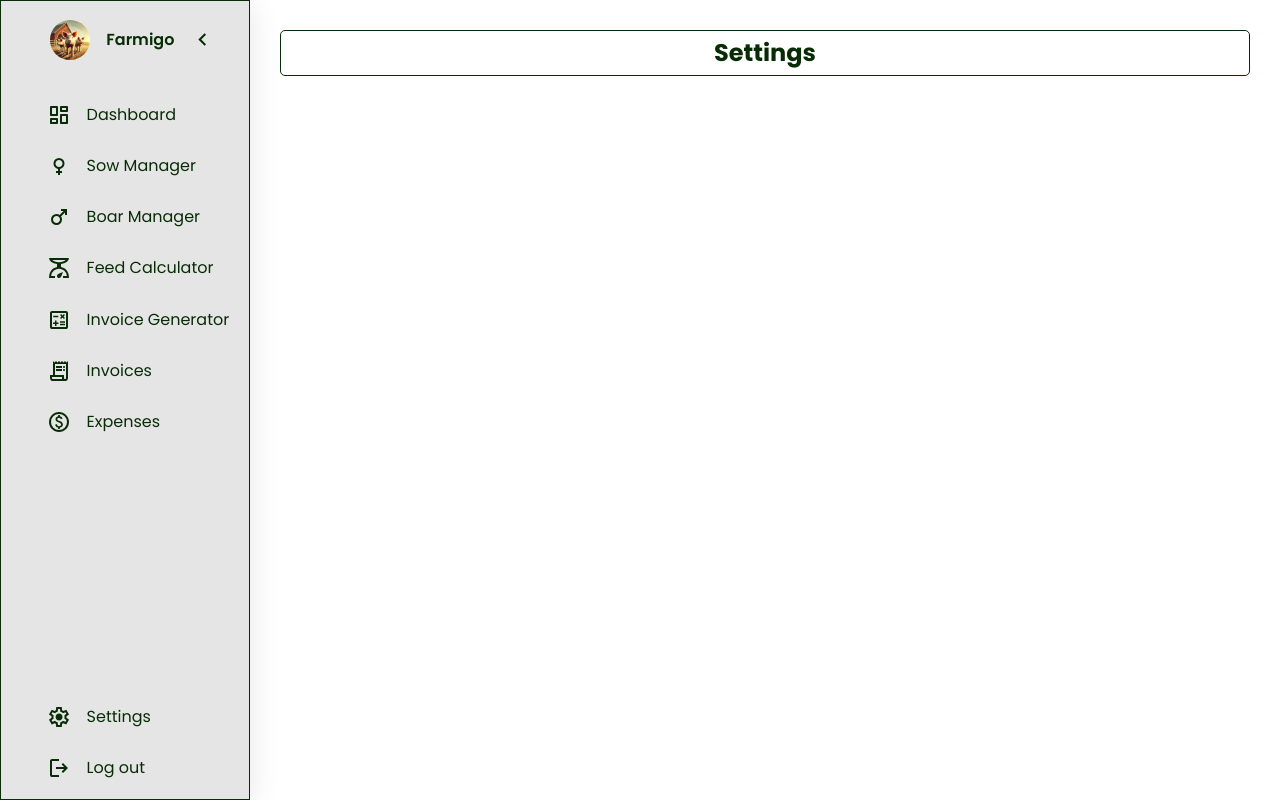
After one commit to WhiteHatOracle/python-pig-management-system, a Flask app: page /settings in a window 1280 px wide. The commit adds this page. Run offline with Flask 3, Linux system fonts and the light colour scheme; a user stored in the database is signed in.

Commit message:
added a blank settings page

```diff
--- a/app.py
+++ b/app.py
@@ -2,7 +2,6 @@ from sqlalchemy.exc import IntegrityError
 from flask_migrate import Migrate
 from flask_bcrypt import Bcrypt
 from flask_login import LoginManager, login_user, login_required, logout_user
-# from flask_sqlalchemy import SQLAlchemy
 from datetime import timedelta
 from flask import Flask, render_template, url_for, redirect, flash, make_response, request, jsonify
 from dash import dcc, html, dash_table
@@ -786,6 +785,10 @@ def delete_expense(expense_id):
     #Redirect back to the expenses record page
     return redirect(url_for('expenses'))
 
+@app.route('/settings',methods=['POST','GET'])
+@login_required
+def settings():
+    return render_template('settings.html')
 
 # Run the Dashboard
 if dash_app.layout is None:
--- a/static/css/home.css
+++ b/static/css/home.css
@@ -37,6 +37,14 @@
 *{
   margin: 0;
   padding: 0;
+}
+h2{
+  border: 1px solid var(--border-dark);
+  color: var(--text-dark);
+  text-align: center;
+  padding: 10px;
+  margin-bottom: 20px;
+  border-radius: 5px;
 }
 input::placeholder, textarea::placeholder {
   color: var(--bg-lightest); /* Replace with your desired color */
--- a/templates/home.html
+++ b/templates/home.html
@@ -71,7 +71,7 @@
         </a>
       </li>
       <li class="settings">
-        <a href="#">
+        <a href="{{url_for('settings')}}">
           <svg xmlns="http://www.w3.org/2000/svg" height="24px" viewBox="0 -960 960 960" width="24px" fill="#000000"><path d="m370-80-16-128q-13-5-24.5-12T307-235l-119 50L78-375l103-78q-1-7-1-13.5v-27q0-6.5 1-13.5L78-585l110-190 119 50q11-8 23-15t24-12l16-128h220l16 128q13 5 24.5 12t22.5 15l119-50 110 190-103 78q1 7 1 13.5v27q0 6.5-2 13.5l103 78-110 190-118-50q-11 8-23 15t-24 12L590-80H370Zm70-80h79l14-106q31-8 57.5-23.5T639-327l99 41 39-68-86-65q5-14 7-29.5t2-31.5q0-16-2-31.5t-7-29.5l86-65-39-68-99 42q-22-23-48.5-38.5T533-694l-13-106h-79l-14 106q-31 8-57.5 23.5T321-633l-99-41-39 68 86 64q-5 15-7 30t-2 32q0 16 2 31t7 30l-86 65 39 68 99-42q22 23 48.5 38.5T427-266l13 106Zm42-180q58 0 99-41t41-99q0-58-41-99t-99-41q-59 0-99.5 41T342-480q0 58 40.5 99t99.5 41Zm-2-140Z"/></svg>
           <span class="mobile-span">Settings</span>
           <span>Settings</span>
@@ -88,7 +88,7 @@
   </nav>
   <nav class="phone-top-nav-bar">
     <li>
-      <a href="#">
+      <a href="{{url_for('settings')}}">
         <svg xmlns="http://www.w3.org/2000/svg" height="24px" viewBox="0 -960 960 960" width="24px" fill="#000000"><path d="m370-80-16-128q-13-5-24.5-12T307-235l-119 50L78-375l103-78q-1-7-1-13.5v-27q0-6.5 1-13.5L78-585l110-190 119 50q11-8 23-15t24-12l16-128h220l16 128q13 5 24.5 12t22.5 15l119-50 110 190-103 78q1 7 1 13.5v27q0 6.5-2 13.5l103 78-110 190-118-50q-11 8-23 15t-24 12L590-80H370Zm70-80h79l14-106q31-8 57.5-23.5T639-327l99 41 39-68-86-65q5-14 7-29.5t2-31.5q0-16-2-31.5t-7-29.5l86-65-39-68-99 42q-22-23-48.5-38.5T533-694l-13-106h-79l-14 106q-31 8-57.5 23.5T321-633l-99-41-39 68 86 64q-5 15-7 30t-2 32q0 16 2 31t7 30l-86 65 39 68 99-42q22 23 48.5 38.5T427-266l13 106Zm42-180q58 0 99-41t41-99q0-58-41-99t-99-41q-59 0-99.5 41T342-480q0 58 40.5 99t99.5 41Zm-2-140Z"/></svg>
         <span class="mobile-span">Settings</span>
       </a>
--- /dev/null
+++ b/templates/settings.html
@@ -0,0 +1,16 @@
+{% extends "home.html" %}
+
+{% block title %}Settings{% endblock %}
+
+{% block head %}
+  <meta name="viewport" content="width=device-width, initial-scale=1.0">
+  <link rel="stylesheet" href="{{ url_for('static', filename='css/home.css' )}}">
+  <link rel="stylesheet" href="{{ url_for('static', filename='css/settings.css' )}}">
+  <script type="text/javascript" src="{{ url_for('static', filename='js/home.js')}}" defer></script>
+{% endblock %}
+
+{% block content %}
+<main>
+    <h2>Settings</h2>
+</main>
+{% endblock %}
```
Also changed, not shown: instance/database.db, static/css/settings.css (added).
